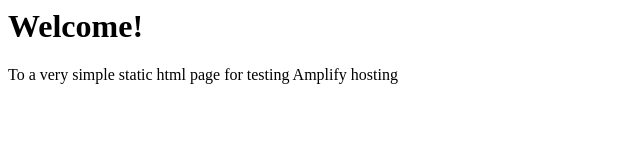
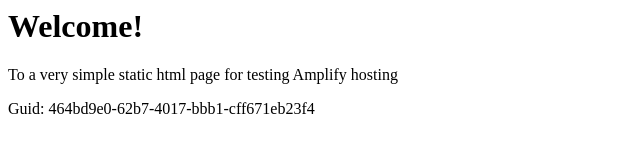
Before and after one commit to aws-aemilia-mxp/Github-PR-Commit-Integration-Test-DoNotTouch-v1-preprod-eu-south-1, a website: page src/index.html in a window 1280 px wide. Shown: the whole page, without its empty margins (0-640 px from the left). Drawn offline with Linux system fonts and the light colour scheme.

Commit message:
commit from integ tests

```diff
--- a/src/index.html
+++ b/src/index.html
@@ -1,3 +1,5 @@
+
+
 <html lang="en">
 
 <head>
@@ -10,6 +12,6 @@
 <body>
     <h1>Welcome!</h1>
     <p>To a very simple static html page for testing Amplify hosting</p>
-</body>
+    <p>Guid: 464bd9e0-62b7-4017-bbb1-cff671eb23f4</p></body>
 
 </html>
```
